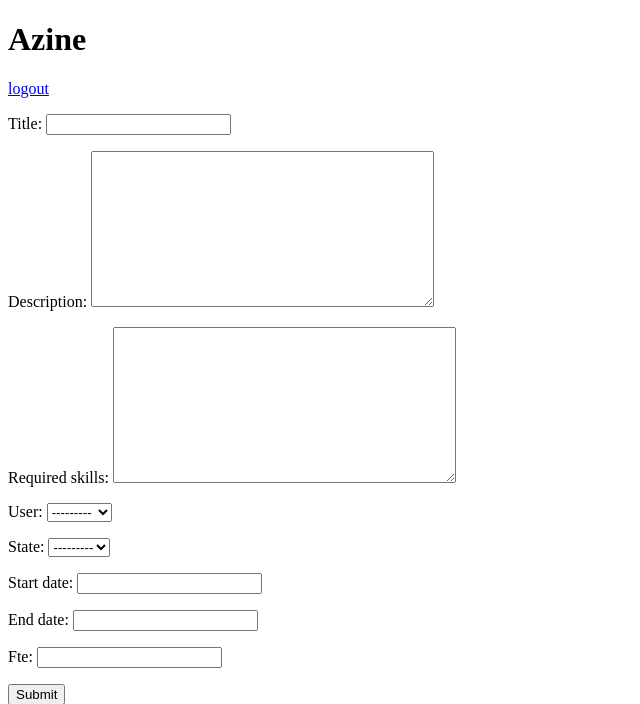
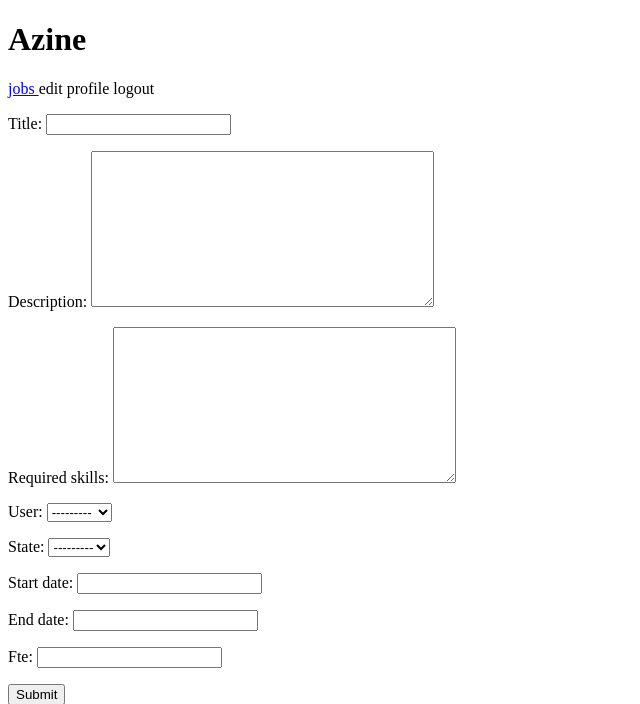
Before and after one commit to dubacher/azine, a Django app: page /job/add/ in a window 1280 px wide. Shown: the top 704 px of the page, without its empty margins (0-640 px from the left). Run offline with Django 3.2, Linux system fonts and the light colour scheme; the visitor is signed in with stand-in values (Sample User, id 1); data comes from the database, SQL or seed files in the repository; data that the repository does not hold is empty.

Commit message:
Added support for userprofile handling (the user profile just contains one field at the moment...)

```diff
--- a/azine/azine_main/templates/html/base.html
+++ b/azine/azine_main/templates/html/base.html
@@ -13,6 +13,14 @@
 
 <h1>Azine</h1>
 
+<a href="{% url job_index %}">
+    jobs
+</a
+
+<a href="{% url user_profile_update %}">
+    edit profile
+</a
+
 <a href="{% url django.contrib.auth.views.logout_then_login %}">
     logout
 </a
--- a/azine/azine_main/urls.py
+++ b/azine/azine_main/urls.py
@@ -6,6 +6,5 @@
     url(r'^job/add/', 'azine_main.views.job_add', name="job_add"),
     url(r'^job/index/', 'azine_main.views.job_index', name="job_index"),
     url(r'^job/detail/(\d+)/', 'azine_main.views.job_detail', name='job_detail'),
-    url(r'^job/detail/(\d+)/', 'azine_main.views.job_detail', name='job_detail'),
-    url(r'^user/edit/', 'azine_main.views.user_profile_edit', name='user_profile_edit'),
+    url(r'^user/update/', 'azine_main.views.user_profile_update', name='user_profile_update'),
 )
--- a/azine/azine_main/views.py
+++ b/azine/azine_main/views.py
@@ -58,17 +58,29 @@
         context_dict, context_instance=RequestContext(request))
 
 @login_required
-def user_profile_edit(request):
+def user_profile_update(request):
 
-    try:
-        profile = request.user.get_profile()
-        form = UserProfileForm(instance=profile)
-    except:
-        form = UserProfileForm()
+    if request.method == 'POST':
+        try:
+            profile = request.user.get_profile()
+            form = UserProfileForm(request.POST, instance=profile)
+        except:
+            form = UserProfileForm(request.POST)
+        if form.is_valid():
+            form.save()
+            url = reverse('job_index')
+            return HttpResponseRedirect(url)
+
+    else:
+        try:
+            profile = request.user.get_profile()
+            form = UserProfileForm(instance=profile)
+        except:
+            form = UserProfileForm()
 
     context_dict = {
         'form' : form
     }
 
-    return render_to_response('html/azine_main/user_profile/edit.html',
+    return render_to_response('html/azine_main/user_profile/update.html',
         context_dict, context_instance=RequestContext(request))
```
Also changed, not shown: azine/azine_main/templates/html/azine_main/user_profile/update.html (added, +15 -0 lines), 1 other file.
